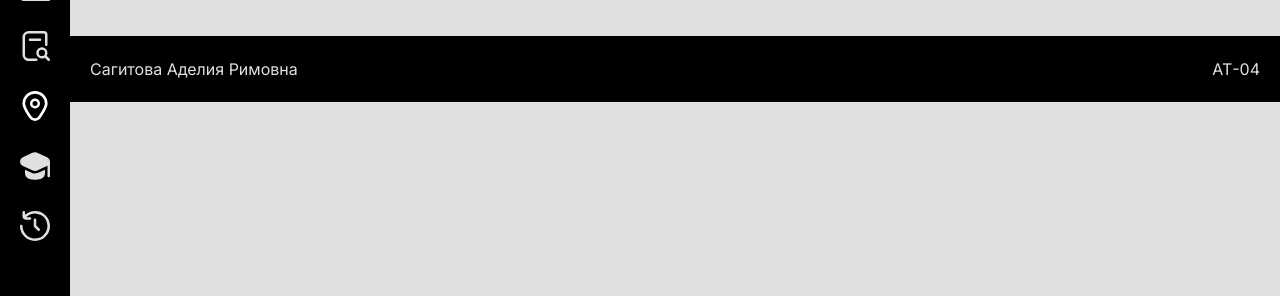
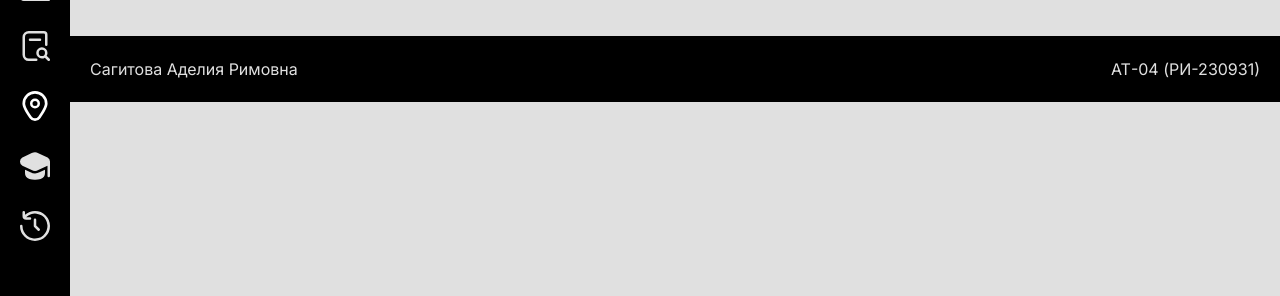
Before and after one commit to sardelkaaa/System-Administrator, a Django app: page /demand/ in a window 1280 px wide. Shown: the part 104-400 px from the top of the page. Run offline with Django 5.2, Linux system fonts and the light colour scheme.

Commit message:
Добавлена группа

```diff
--- a/djangoapp/main/templates/main/base.html
+++ b/djangoapp/main/templates/main/base.html
@@ -65,7 +65,7 @@
 
     <footer class="footer">
         <p class="name">Сагитова Аделия Римовна</p>
-        <p class="group">АТ-04</p>
+        <p class="group">АТ-04 (РИ-230931)</p>
     </footer>
 </body>
 </html>
```
